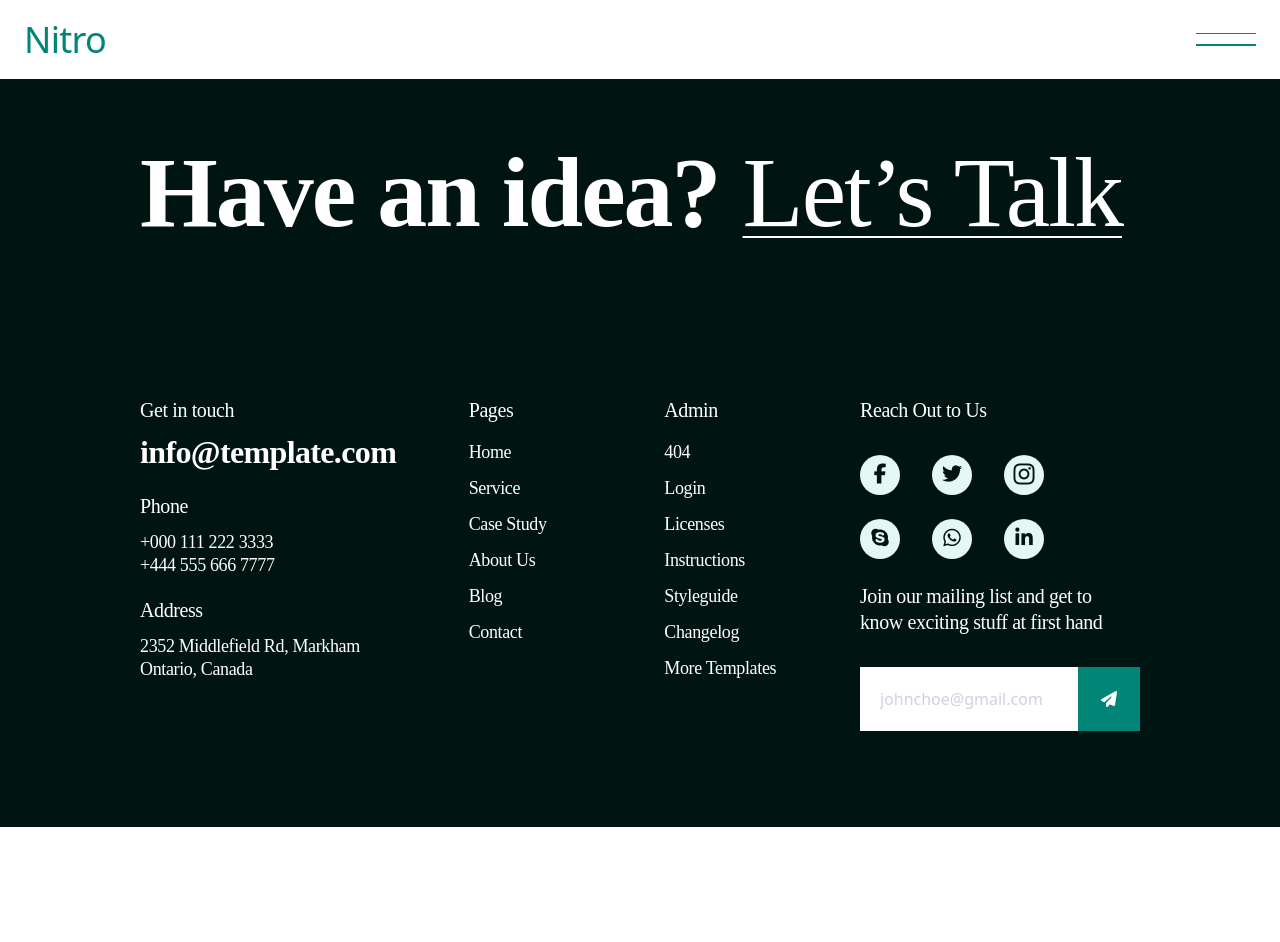
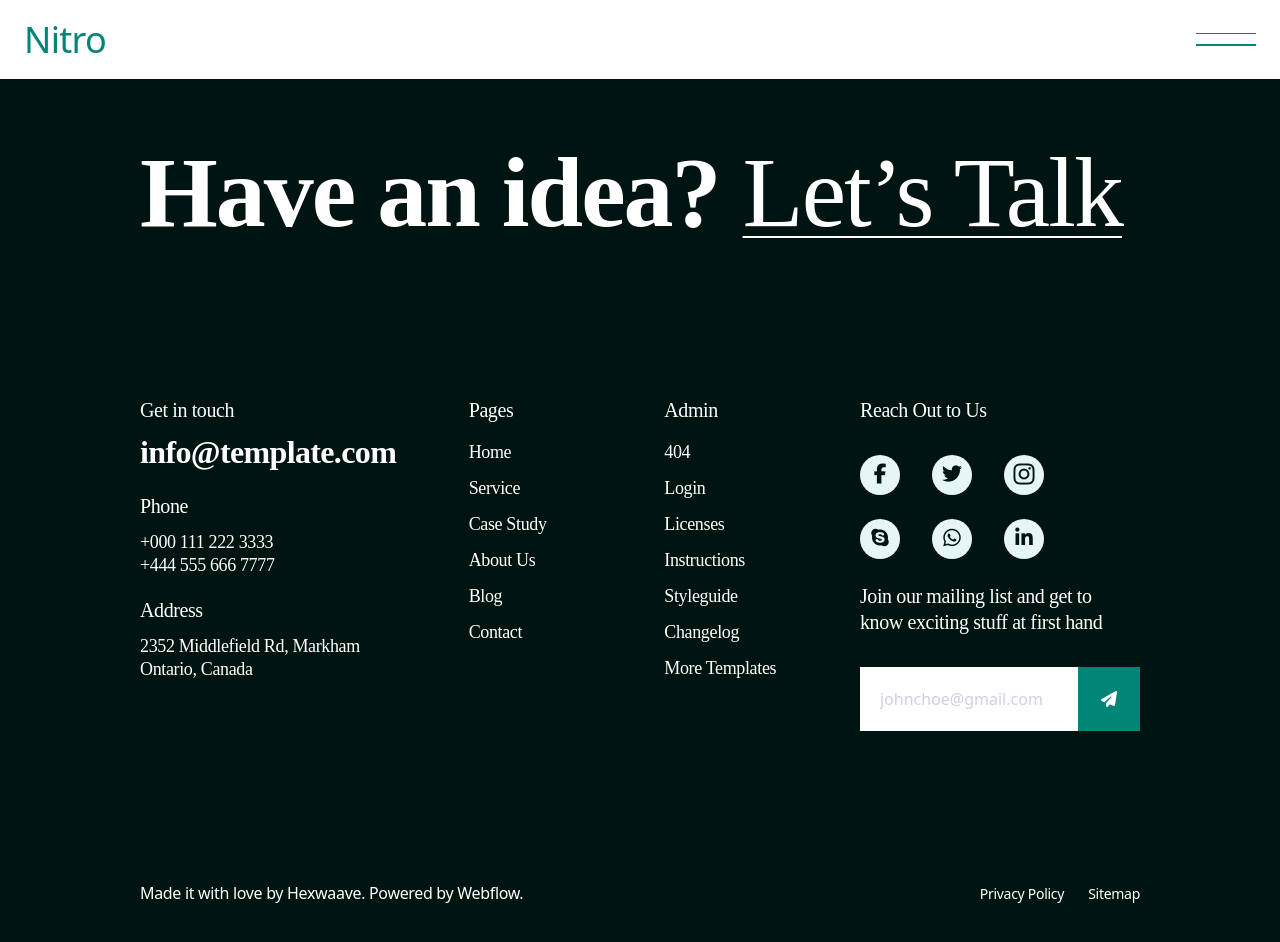
Before and after one commit to Sorel-Haller/duo, a Vue app: page / in a window 1280 px wide. Shown: the top 942 px of the page. Before the commit the page ends 827 px from the top, so only its background shows below. Built offline with nearby package versions, Linux system fonts and the light colour scheme.

Commit message:
Added Footer bottom section text

```diff
--- a/src/components/Footer.vue
+++ b/src/components/Footer.vue
@@ -6,6 +6,7 @@
             Have an idea? <span class="font-normal underline underline-offset-10 decoration-[2px]">Let’s Talk</span>
         </h1>
     </section>
+    <div class="flex flex-col sm:gap-[120px] gap-[40px] justify-between">
         <div class="flex flex-col md:flex-row justify-between gap-[40px] flex-wrap pt-12 pb-8">
             <!-- Contact Info -->
             <div class="flex flex-col w-[273px] h-[284px] gap-5">
@@ -22,7 +23,6 @@
                 <p class="font-[Supreme] font-medium text-[18px] leading-[23px] tracking-[-0.02em]">2352 Middlefield Rd, Markham <br> Ontario, Canada</p>
                 </div>
             </div>
-
             <!-- Pages -->
             <div class="w-[140px] flex flex-col gap-[17px]">
                 <h5 class="font-[Outfit] font-medium text-[20px] leading-[26px] tracking-[-0.02em]">Pages</h5>
@@ -35,7 +35,6 @@
                 <li><a href="#" class="hover:text-[#008576] font-[Supreme] font-normal text-[16px] md:text-[18px] leading-[23px] tracking-[-0.02em]">Contact</a></li>
                 </ul>
             </div>
-
             <!-- Admin -->
             <div class="w-[140px] flex flex-col gap-[17px]">
                 <h5 class="font-[Outfit] font-medium text-[20px] leading-[26px] tracking-[-0.02em]">Admin</h5>
@@ -49,7 +48,6 @@
                 <li><a href="#" class="hover:text-[#008576] font-[Supreme] font-normal text-[16px] md:text-[18px] leading-[23px] tracking-[-0.02em]">More Templates</a></li>
                 </ul>
             </div>
-
             <!-- Reach Out -->
             <div class="w-[280px] flex flex-col gap-[24px]">
                 <div class="flex flex-col sm:w-[380px] md:w-[280px] w-[208px] gap-[32px]">
@@ -96,6 +94,19 @@
                 </div>
             </div>
         </div>
+        <!-- Bottom Bar -->
+        <div class="flex flex-col md:flex-row justify-between items-center">
+        <p class="font-supreme font-light text-[16px] leading-[21px] tracking-[-0.02em] text-center">
+            Made it with love by Hexwaave. Powered by Webflow.</p>
+        <div class="flex space-x-6 mt-4 md:mt-0">
+            <a href="#" class="hover:text-[#008576] font-supreme font-light text-[14px] leading-[19px] tracking-[-0.02em]">Privacy Policy</a>
+            <a href="#" class="hover:text-[#008576] font-supreme font-light text-[14px] leading-[19px] tracking-[-0.02em]">Sitemap</a>
+        </div>
+        </div>
+    </div>
+
+
+
   </footer>
 </template>
 
```
Lines whose indentation alone changed are shown as unchanged.
